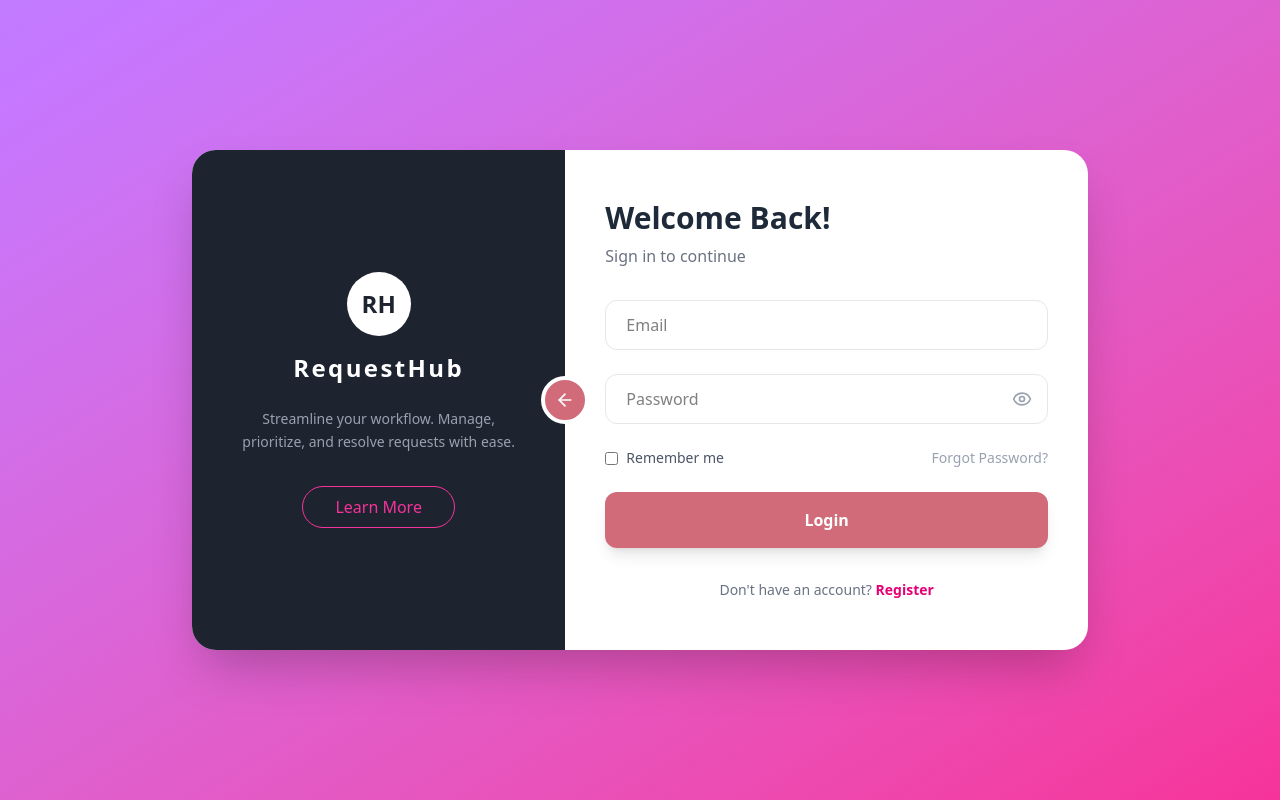
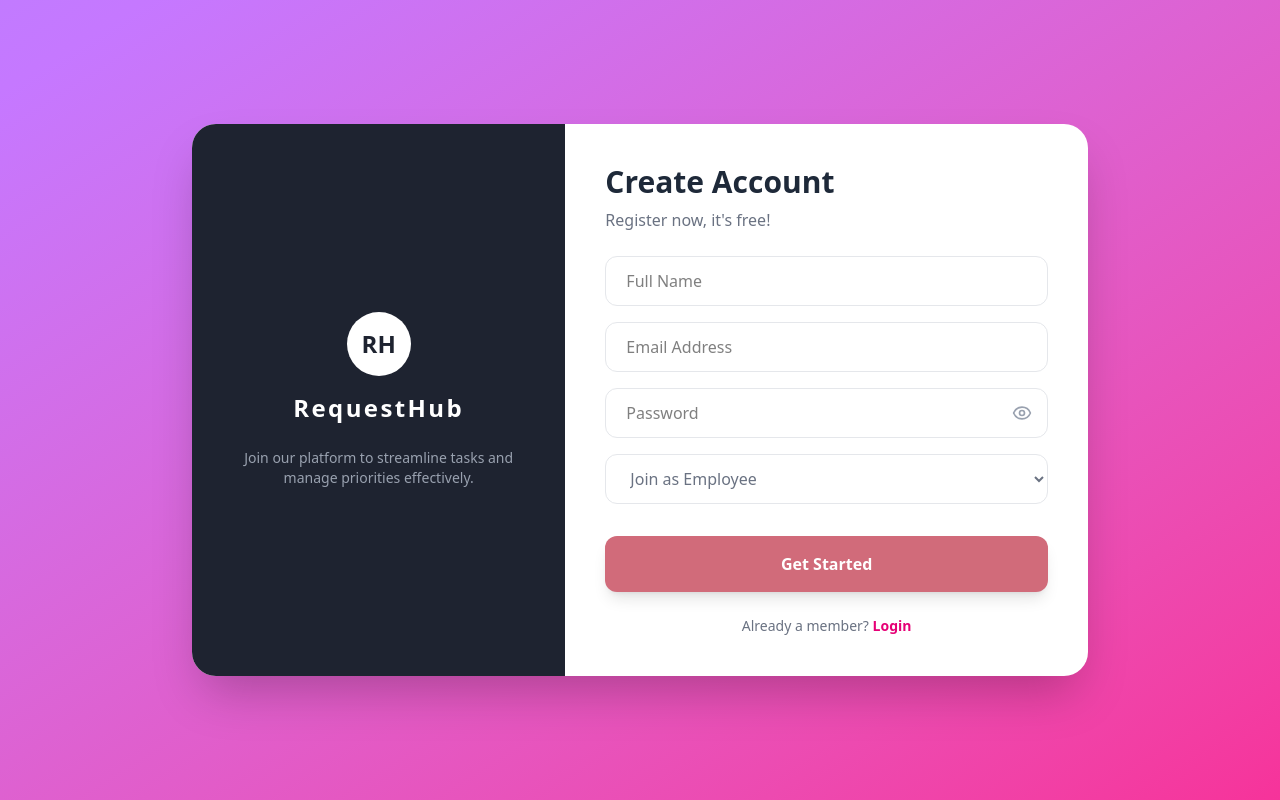
Before and after one commit to NAVEENAPRIYA-06/request-prioritization, a React (Vite) app in the folder client/: page / in a window 1280 px wide. Built offline with nearby package versions, Linux system fonts and the light colour scheme.

Commit message:
Created Register  page

```diff
--- a/client/src/App.jsx
+++ b/client/src/App.jsx
@@ -1,9 +1,7 @@
-import Login from './pages/Login';
+import Register from './pages/Register';
 
 function App() {
-  return (
-    <Login />
-  );
+  return <Register />;
 }
 
 export default App;
--- /dev/null
+++ b/client/src/pages/Register.jsx
@@ -0,0 +1,66 @@
+import React, { useState } from 'react';
+import { Eye, EyeOff, User, Mail, Lock, ShieldCheck } from 'lucide-react';
+
+const Register = () => {
+  const [showPassword, setShowPassword] = useState(false);
+
+  return (
+    <div className="min-h-screen flex items-center justify-center bg-gradient-to-br from-purple-400 to-pink-500 p-4">
+      <div className="flex flex-col md:flex-row w-full max-w-4xl bg-white rounded-3xl overflow-hidden shadow-2xl">
+
+        {/* Left Side - Brand (Same as Login for consistency) */}
+        <div className="md:w-5/12 bg-[#1e2330] p-10 flex flex-col justify-center items-center text-white">
+          <div className="mb-6 flex flex-col items-center">
+            <div className="w-16 h-16 bg-white rounded-full flex items-center justify-center mb-4 text-[#1e2330] font-bold text-2xl">
+              RH
+            </div>
+            <h1 className="text-2xl font-bold tracking-widest text-center">RequestHub</h1>
+          </div>
+          <p className="text-gray-400 text-center text-sm">
+            Join our platform to streamline tasks and manage priorities effectively.
+          </p>
+        </div>
+
+        {/* Right Side - Registration Form */}
+        <div className="md:w-7/12 p-10">
+          <div className="max-w-md mx-auto w-full">
+            <h2 className="text-3xl font-bold text-gray-800 mb-2">Create Account</h2>
+            <p className="text-gray-500 mb-6">Register now, it's free!</p>
+
+            <form className="space-y-4">
+              <input type="text" placeholder="Full Name" className="w-full px-5 py-3 rounded-xl border border-gray-200 focus:ring-2 focus:ring-pink-400 outline-none" />
+              <input type="email" placeholder="Email Address" className="w-full px-5 py-3 rounded-xl border border-gray-200 focus:ring-2 focus:ring-pink-400 outline-none" />
+
+              <div className="relative">
+                <input
+                  type={showPassword ? "text" : "password"}
+                  placeholder="Password"
+                  className="w-full px-5 py-3 rounded-xl border border-gray-200 focus:ring-2 focus:ring-pink-400 outline-none"
+                />
+                <button type="button" onClick={() => setShowPassword(!showPassword)} className="absolute right-4 top-1/2 -translate-y-1/2 text-gray-400">
+                  {showPassword ? <EyeOff size={20} /> : <Eye size={20} />}
+                </button>
+              </div>
+
+              {/* Role Selection */}
+              <select className="w-full px-5 py-3 rounded-xl border border-gray-200 focus:ring-2 focus:ring-pink-400 outline-none bg-white text-gray-500">
+                <option value="employee">Join as Employee</option>
+                <option value="admin">Join as Admin (Manager)</option>
+              </select>
+
+              <button className="w-full py-4 bg-[#d16b7a] text-white font-bold rounded-xl shadow-lg hover:bg-[#b05a68] transition-transform hover:scale-[1.02] mt-4">
+                Get Started
+              </button>
+            </form>
+
+            <p className="mt-6 text-center text-sm text-gray-500">
+              Already a member? <span className="text-pink-600 font-bold cursor-pointer">Login</span>
+            </p>
+          </div>
+        </div>
+      </div>
+    </div>
+  );
+};
+
+export default Register;
```
